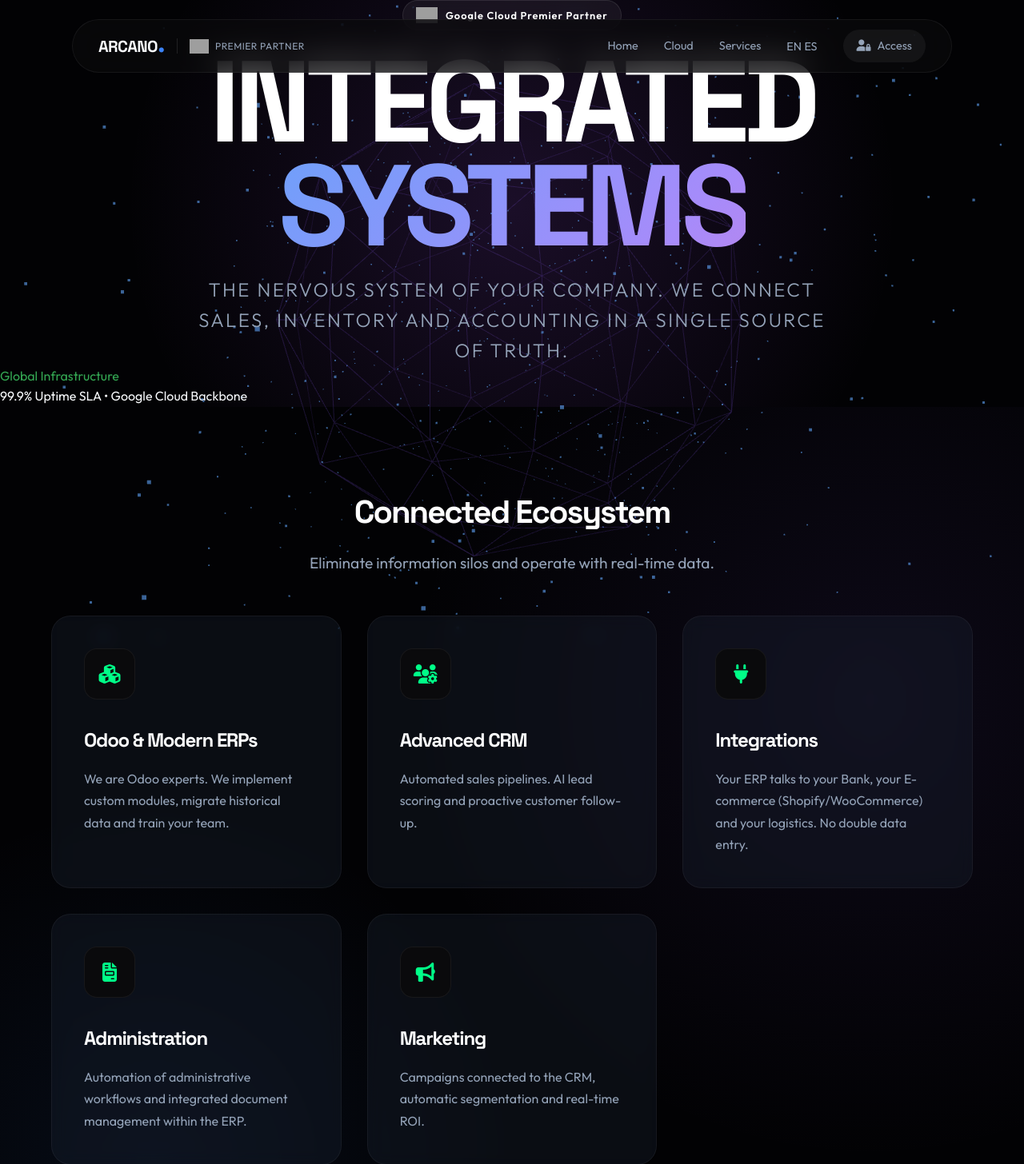
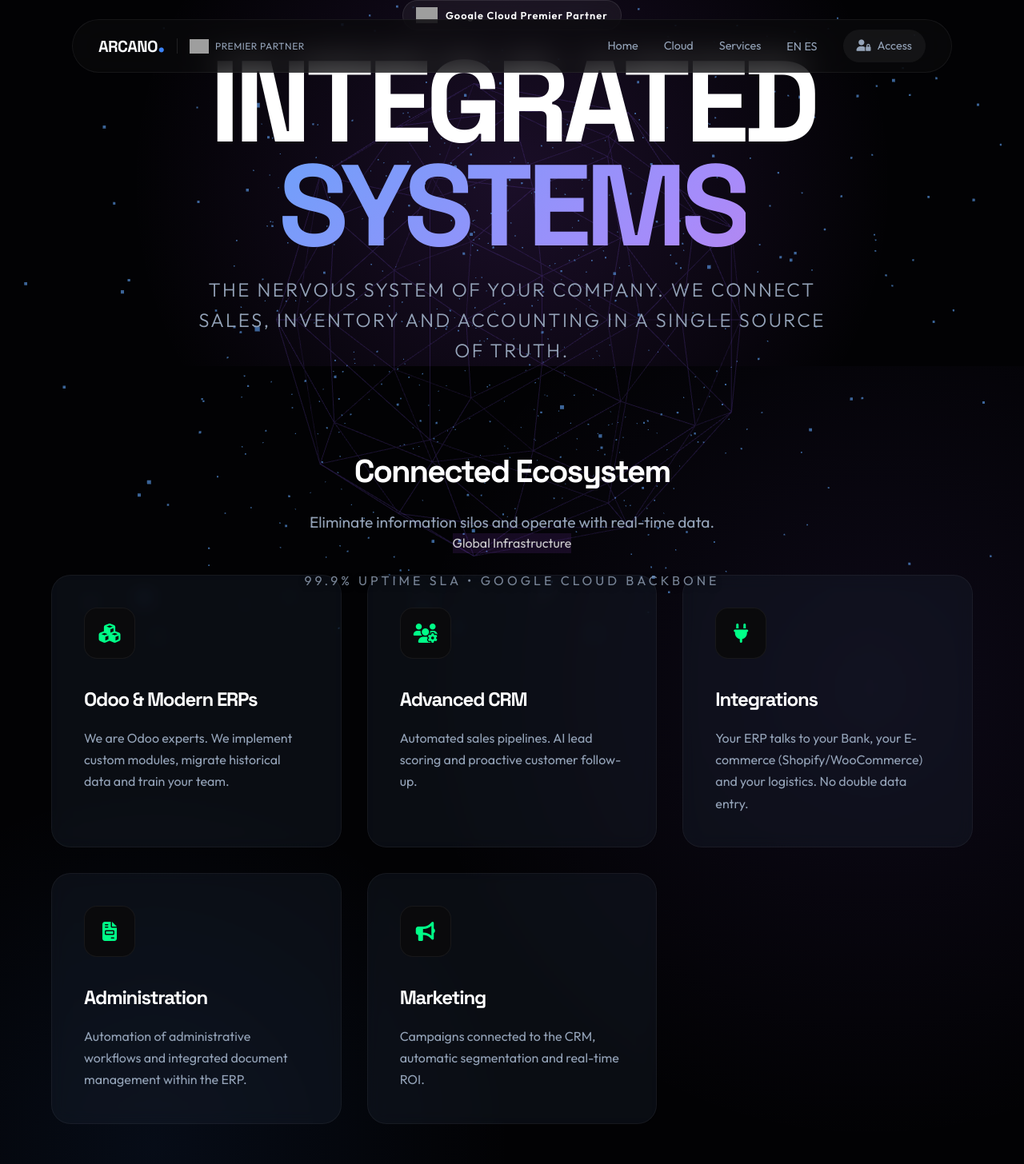
Before and after one commit to Arcano3Ai/arcano-web, a PHP site: page /services/erp-crm.html in a window 1280 px wide. Shown: the top 1456 px of the page at 80% size. Run offline with PHP 8.4, Linux system fonts and the light colour scheme; grey boxes are pictures that could not be loaded.

Commit message:
ui: center and unify infrastructure hud across all pages and refine typography

```diff
--- a/styles.css
+++ b/styles.css
@@ -1224,3 +1224,37 @@ body.js-active .reveal-up.visible {
 .stagger-4 {
     transition-delay: 0.4s;
 }
+
+/* Infrastructure HUD (Perfectly Centered) */
+.performance-welcome-overlay {
+    position: absolute;
+    bottom: 60px;
+    left: 0;
+    right: 0;
+    display: flex;
+    flex-direction: column;
+    align-items: center;
+    justify-content: center;
+    text-align: center;
+    z-index: 30;
+    pointer-events: none;
+    width: 100%;
+    opacity: 0.8;
+}
+
+.performance-welcome-overlay .badge-new {
+    background: var(--ambient-color, rgba(59, 130, 246, 0.1));
+    border-color: var(--accent-color, var(--primary));
+    color: var(--accent-color, #fff);
+    margin-bottom: 12px;
+}
+
+.mini-hero-desc {
+    font-size: 1rem;
+    color: var(--text-muted);
+    letter-spacing: 4px;
+    text-transform: uppercase;
+    font-weight: 500;
+    margin-top: 10px;
+    text-shadow: 0 2px 10px rgba(0,0,0,0.5);
+}
```
